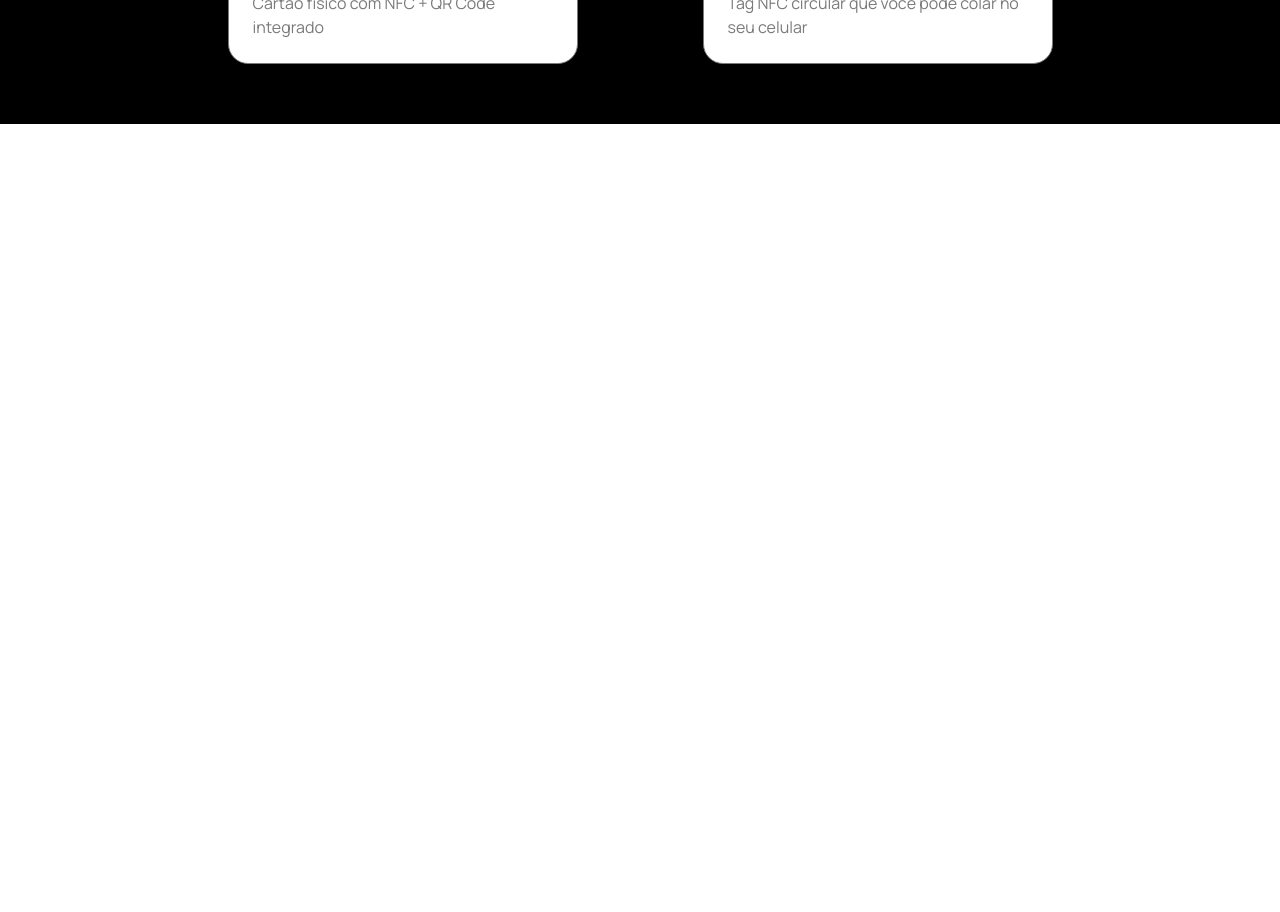
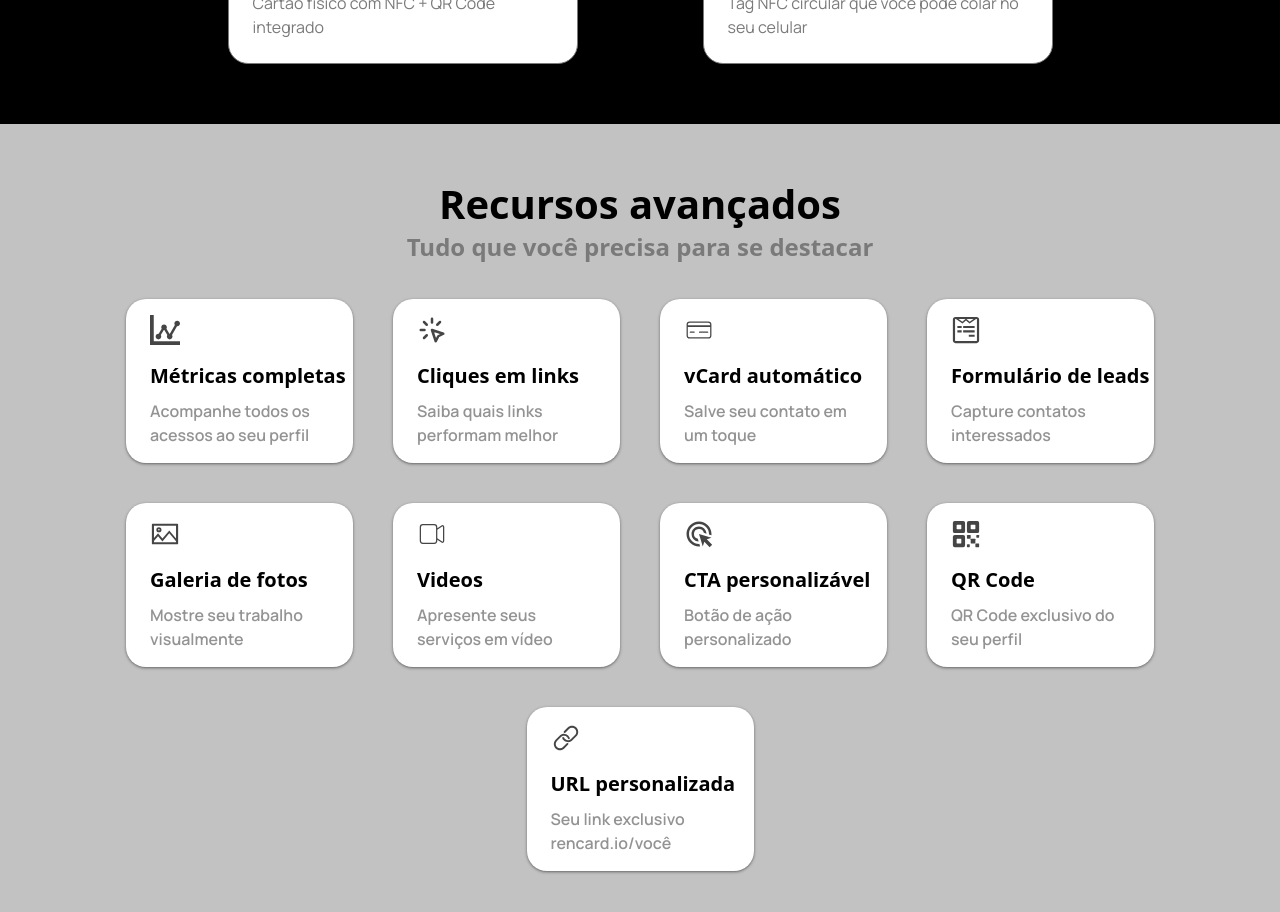
Before and after one commit to ecblandy/rencard, a Next.js app: page / in a window 1280 px wide. Shown: the part 4160-5072 px from the top of the page. Before the commit the page ends 4284 px from the top, so only its background shows below. Built offline with nearby package versions, Linux system fonts and the light colour scheme.

Commit message:
feat: create a section for advanced features and responsiveness

```diff
--- a/src/app/(public)/(landing page)/page.tsx
+++ b/src/app/(public)/(landing page)/page.tsx
@@ -1,3 +1,4 @@
+import AdvancedResources from "@/components/landing-page/advanced-resources";
 import Hero from "@/components/landing-page/hero";
 import Plans from "@/components/landing-page/plans";
 import ProductVideo from "@/components/landing-page/product-video";
@@ -12,6 +13,7 @@ export default function LandingPage() {
       <StepByStep />
       <Plans />
       <Products />
+      <AdvancedResources />
     </div>
   );
 }
--- /dev/null
+++ b/src/components/landing-page/advanced-resources.tsx
@@ -0,0 +1,88 @@
+// Icons
+import { ImStatsDots } from "react-icons/im";
+import { TbClick } from "react-icons/tb";
+import { CiCreditCard1, CiVideoOn } from "react-icons/ci";
+import { FaWpforms } from "react-icons/fa";
+import { AiOutlinePicture } from "react-icons/ai";
+import { MdAdsClick } from "react-icons/md";
+import { IoQrCode } from "react-icons/io5";
+import { IoIosLink } from "react-icons/io";
+
+// Components
+import SectionHeader from "./section-header";
+
+const advancedResourcesDetails = [
+  {
+    icon: ImStatsDots,
+    title: "Métricas completas",
+    description: "Acompanhe todos os acessos ao seu perfil",
+  },
+  {
+    icon: TbClick,
+    title: "Cliques em links",
+    description: "Saiba quais links performam melhor",
+  },
+  {
+    icon: CiCreditCard1,
+    title: "vCard automático",
+    description: "Salve seu contato em um toque",
+  },
+  {
+    icon: FaWpforms,
+    title: "Formulário de leads",
+    description: "Capture contatos interessados",
+  },
+  {
+    icon: AiOutlinePicture,
+    title: "Galeria de fotos",
+    description: "Mostre seu trabalho visualmente",
+  },
+  {
+    icon: CiVideoOn,
+    title: "Videos",
+    description: "Apresente seus serviços em vídeo",
+  },
+  {
+    icon: MdAdsClick,
+    title: "CTA personalizável",
+    description: "Botão de ação personalizado",
+  },
+  {
+    icon: IoQrCode,
+    title: "QR Code",
+    description: "QR Code exclusivo do seu perfil",
+  },
+  {
+    icon: IoIosLink,
+    title: "URL personalizada",
+    description: "Seu link exclusivo rencard.io/você",
+  },
+] as const;
+
+export default function AdvancedResources() {
+  return (
+    <section className="px-[1.25rem] py-[3.75rem] bg-[#C2C2C2]">
+      <SectionHeader
+        title="Recursos avançados"
+        description="Tudo que você precisa para se destacar"
+      />
+
+      <ul className="flex flex-wrap justify-center gap-[2.5rem] mt-[2.5rem]">
+        {advancedResourcesDetails.map(({ title, description, icon: Icon }) => (
+          <li
+            key={title}
+            className="max-w-[14.1875rem] w-full rounded-[1.25rem] py-[1rem] px-6 bg-white shadow-[0_1px_3px_1px_#00000026,_0_1px_2px_0px_#0000004D]"
+          >
+            <Icon size={30} className="text-[#454545]" />
+            <h3 className="mt-[1rem] mb-[.5rem] font-urbanist text-[1.25rem] whitespace-nowrap font-semibold">
+              {title}
+            </h3>
+            <p className="font-manrope font-semibold text-[#939393]">
+              {description}
+            </p>
+          </li>
+        ))}
+      </ul>
+    </section>
+  );
+}
```
